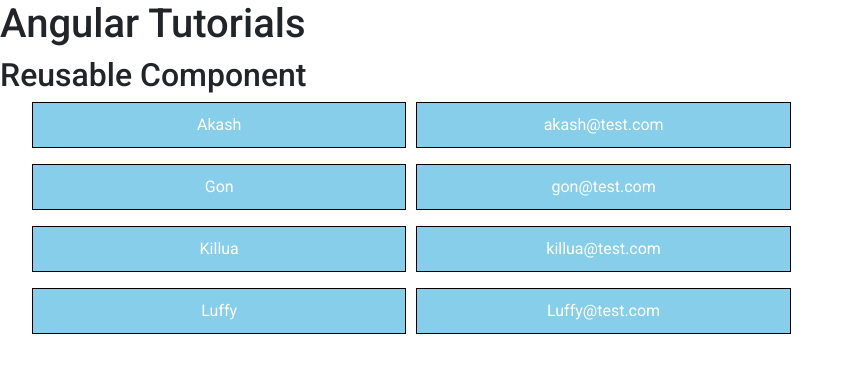
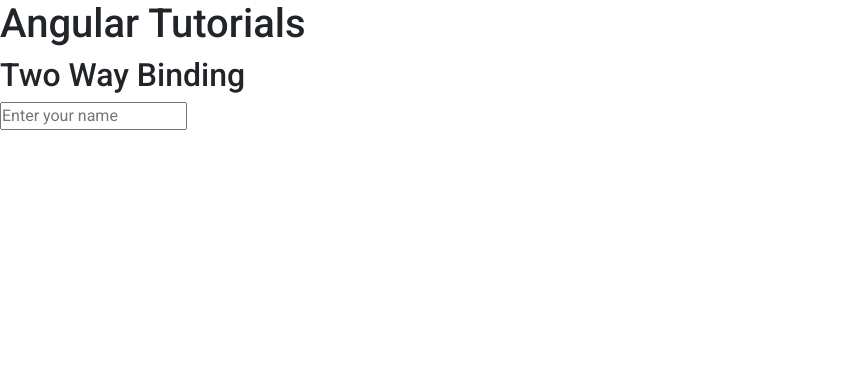
Before and after one commit to akashTedulab/Angular, an Angular app in the folder app/: page / in a window 1280 px wide. Shown: the top 372 px of the page, without its empty margins (0-854 px from the left). Built offline with nearby package versions, Linux system fonts and the light colour scheme.

Commit message:
Two-Way-Binding

```diff
--- a/app/src/app/app.component.html
+++ b/app/src/app/app.component.html
@@ -1,6 +1,5 @@
 <h1>{{title}}</h1>
-<h2>Reusable Component</h2>
+<h2>Two Way Binding</h2>
 
-<ul *ngFor="let user of userDetails">
-  <app-user-details [item]="user"></app-user-details>
-</ul>
+<input type="text" placeholder="Enter your name" [(ngModel)]="name">
+<h3>{{name}}</h3>
--- a/app/src/app/app.component.ts
+++ b/app/src/app/app.component.ts
@@ -8,10 +8,5 @@
 
 export class AppComponent {
  title = 'Angular Tutorials';
- userDetails = [
-  {name:"Akash", email:"akash@test.com"},
-  {name:"Gon", email:"gon@test.com"},
-  {name:"Killua", email:"killua@test.com"},
-  {name:"Luffy", email:"Luffy@test.com"}
- ]
+ name:any;
 }
--- a/app/src/app/app.module.ts
+++ b/app/src/app/app.module.ts
@@ -8,13 +8,10 @@
 import { MatSlideToggleModule } from '@angular/material/slide-toggle';
 import {MatButtonModule} from '@angular/material/button';
 import { FormsModule } from '@angular/forms';
-import { UserDetailsComponent } from './user-details/user-details.component';
-
 
 @NgModule({
   declarations: [
     AppComponent,
-    UserDetailsComponent,
   ],
   imports: [
     BrowserModule,
@@ -28,4 +25,5 @@
   providers: [],
   bootstrap: [AppComponent]
 })
+
 export class AppModule { }
--- a/app/src/app/user-details/user-details.component.css
+++ /dev/null
@@ -1,10 +0,0 @@
-li {
-    display: inline-block;
-    background-color: skyblue;
-    border: 1px solid black;
-    color: #fff;
-    width: 30%;
-    text-align: center;
-    padding: 10px;
-    margin-right: 10px;
-}
--- a/app/src/app/user-details/user-details.component.html
+++ /dev/null
@@ -1,2 +0,0 @@
-<li>{{item.name}}</li>
-<li>{{item.email}}</li>
```
Also changed, not shown: app/src/app/user-details/user-details.component.ts (deleted, +0 -10 lines), 1 other file (tests, documents, lock files or other folders).
